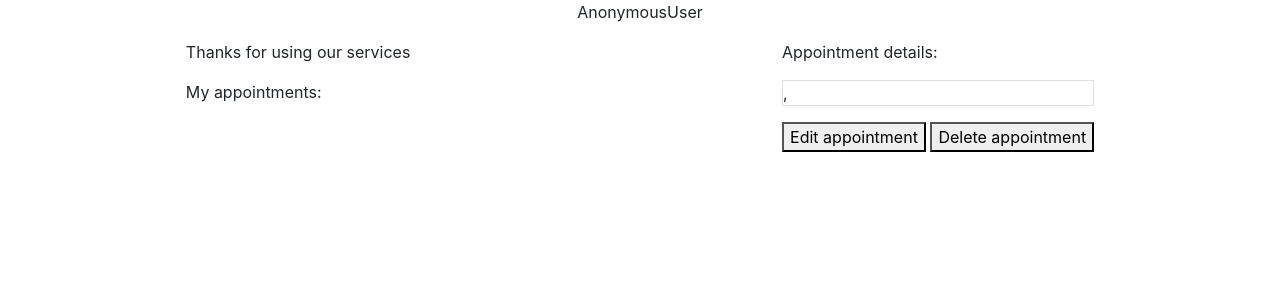
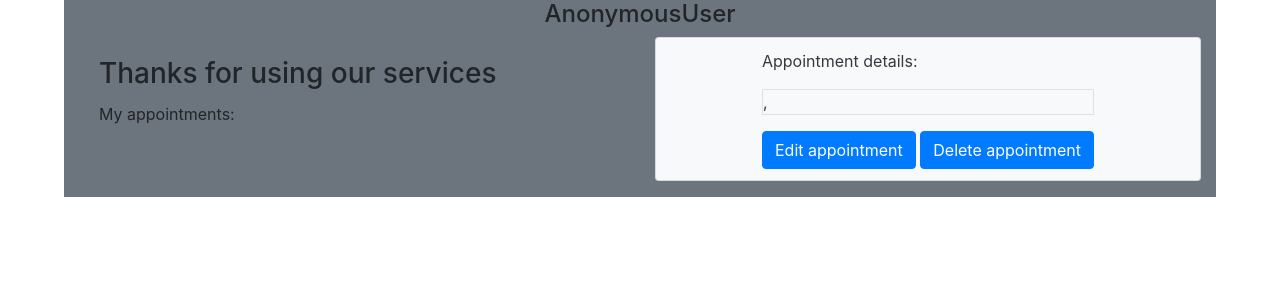
Before and after one commit to mhmd3397/BookBank, a Django app: page /home_page_customer/ in a window 1280 px wide. Shown: the part 56-356 px from the top of the page. Run offline with Django 3.2, Linux system fonts and the light colour scheme; some libraries are stand-ins or nearby versions.

Commit message:
changes to the home page customer

```diff
--- a/bookbank/bank/templates/home_page_customer.html
+++ b/bookbank/bank/templates/home_page_customer.html
@@ -28,14 +28,17 @@
         </nav>
     </header>
     <main>
-        <div class="d-flex flex-column">
-            <div class="d-flex justify-content-center">
-                <p>{{user}} {{message}}</p>
+        <div class="container-fluid bg-secondary bg-gradient" style="width: 90%; padding: auto;">
+            <div>
+                <div class="text-center">
+                    <p class="h4">{{user}} {{message}}</p>
                 </div>
-            <div class="d-flex justify-content-around">
-                <div>
-                <p>Thanks for using our services</p>
-                <p>My appointments:</p>
+            </div>
+            <div class="row">
+                <div class="col-sm-6">
+                    <div class="card-body">
+                        <h3 class="card-title">Thanks for using our services</h3>
+                        <p class="card-text">My appointments:</p>
                         <!-- the appointments need to be shown from the closest one to the furthest one -->
                         <ul>
                             {% for user in users %}
@@ -43,15 +46,18 @@
                             {% endfor %}
                         </ul>
                     </div>
-                <div>
+                </div>
+                <div class="col-sm-6">
+                    <div class="card text-dark bg-light mb-3" style="padding: 2%; align-items: center;">
                         <form action="/details" method="post">
                             {% csrf_token %}
                             <p>Appointment details: </p>
                             <p class="border">{{message}} {{appointment.service}}, {{appointment.day}} {{appointment.time}}</p> <!-- the message here will be created after clicking the hyberlink above -->
                             <!-- the message is: you have successfuly submitted your appointment for -->
-                        <button formaction="/edit/{appointment.id}">Edit appointment</button> <!-- the formaction can be updated when the backend is implemnted-->
-                        <button formaction="/delete/{appointment.id}">Delete appointment</button>
+                            <button formaction="/edit/{appointment.id}" class="btn btn-primary">Edit appointment</button> <!-- the formaction can be updated when the backend is implemnted-->
+                            <button formaction="/delete/{appointment.id}" class="btn btn-primary">Delete appointment</button>
                         </form>
+                    </div>
                 </div>
             </div>
         </div>
```
Lines whose indentation alone changed are shown as unchanged.
